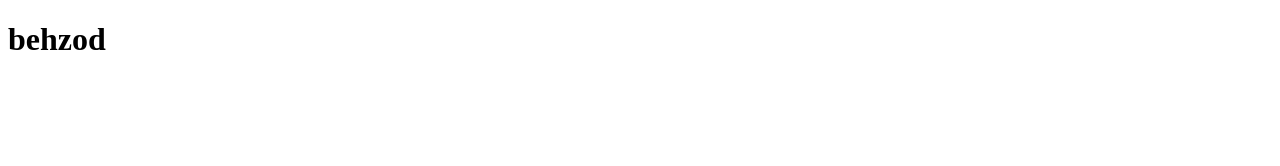
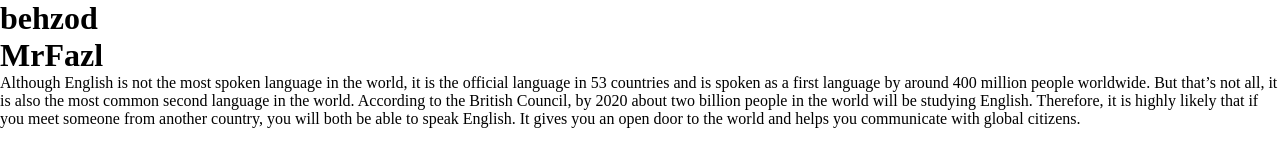
Before and after one commit to nosirovbehzodjon/practise, a plain HTML site: page index.html in a window 1280 px wide. Drawn offline with Linux system fonts and the light colour scheme.

Commit message:
basics done

```diff
--- a/index.html
+++ b/index.html
@@ -5,8 +5,21 @@
         <meta http-equiv="X-UA-Compatible" content="IE=edge" />
         <meta name="viewport" content="width=device-width, initial-scale=1.0" />
         <title>Document</title>
+        <link rel="stylesheet" href="styles/css/main.css">
     </head>
     <body>
         <h1>behzod</h1>
+        <div class="Gitprac">
+            <h1>MrFazl</h1>
+            <p>Although English is not the most spoken language in the world, it is the official
+                language in 53 countries and is spoken as a first language by around 400
+                million people worldwide. But that’s not all, it is also the most
+                common second language in the world. According to the British Council,
+                by 2020 about two billion people in the world will be studying English.
+
+                Therefore, it is highly likely that if you meet someone from another country,
+                you will both be able to speak English. It gives you an open door to the world
+                and helps you communicate with global citizens.</p>
+        </div>
     </body>
 </html>
--- a/index.css
+++ b/styles/sass/main.scss
@@ -1,5 +1,5 @@
 * {
-    margin: 0;
+    margin: 0 auto;
     padding: 0;
     box-sizing: border-box;
 }
```
Also changed, not shown: styles/css/main.css (added), 1 other file.
